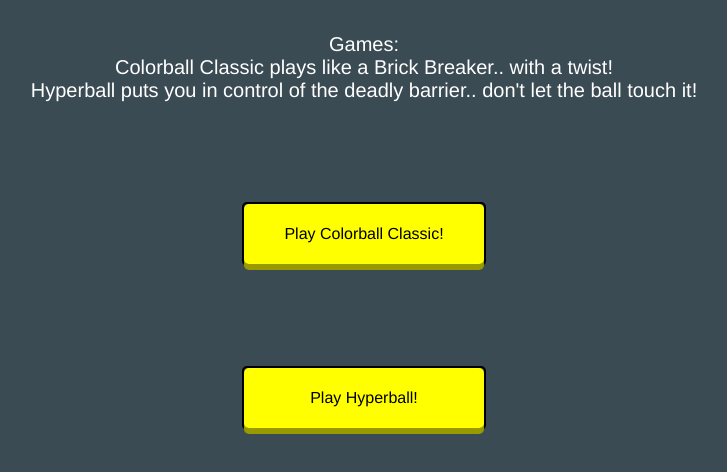
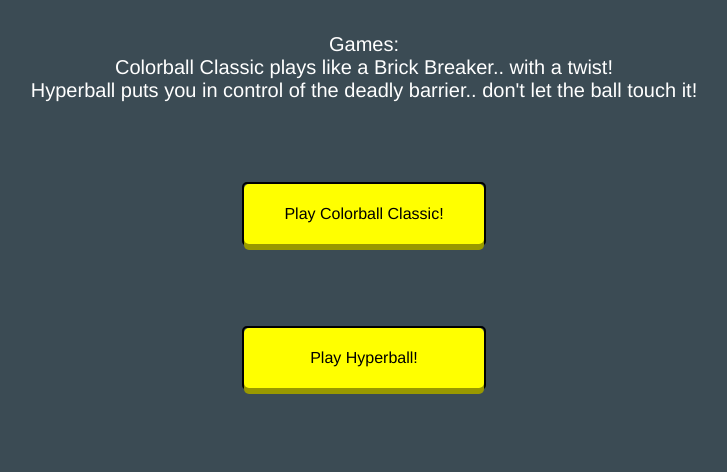
Before and after one commit to brycewolf/Colorball, a website: page public/index.html in a window 1280 px wide. Shown: the part 166-638 px from the top of the page, without its empty margins (276-1003 px from the left). Drawn offline with Linux system fonts and the light colour scheme.

Commit message:
Changing button locations

```diff
--- a/public/stylesheets/style.css
+++ b/public/stylesheets/style.css
@@ -22,7 +22,7 @@
 	height: 60px;
 	position: relative;
 	border: 2px solid #000000;
-	margin: 100px auto;
+	margin: 80px auto;
 	border-radius: 5px;
 }
 
@@ -32,7 +32,7 @@
 	height: 60px;
 	position: relative;
 	border: 2px solid #000000;
-	margin: 10px auto;
+	margin: 5px auto;
 	border-radius: 5px;
 }
 
```
